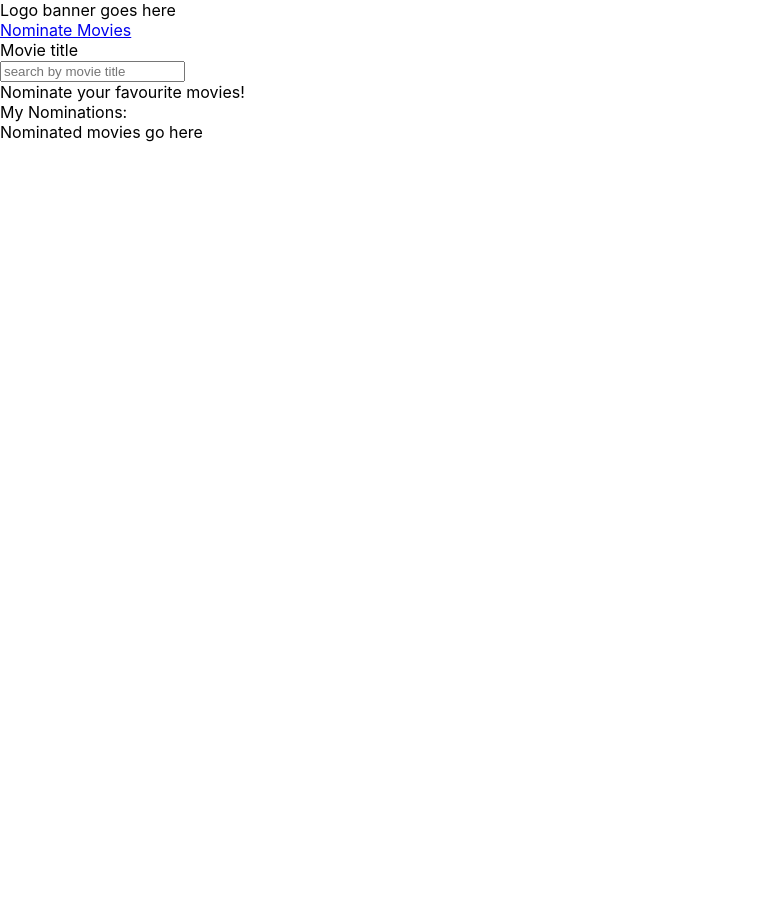
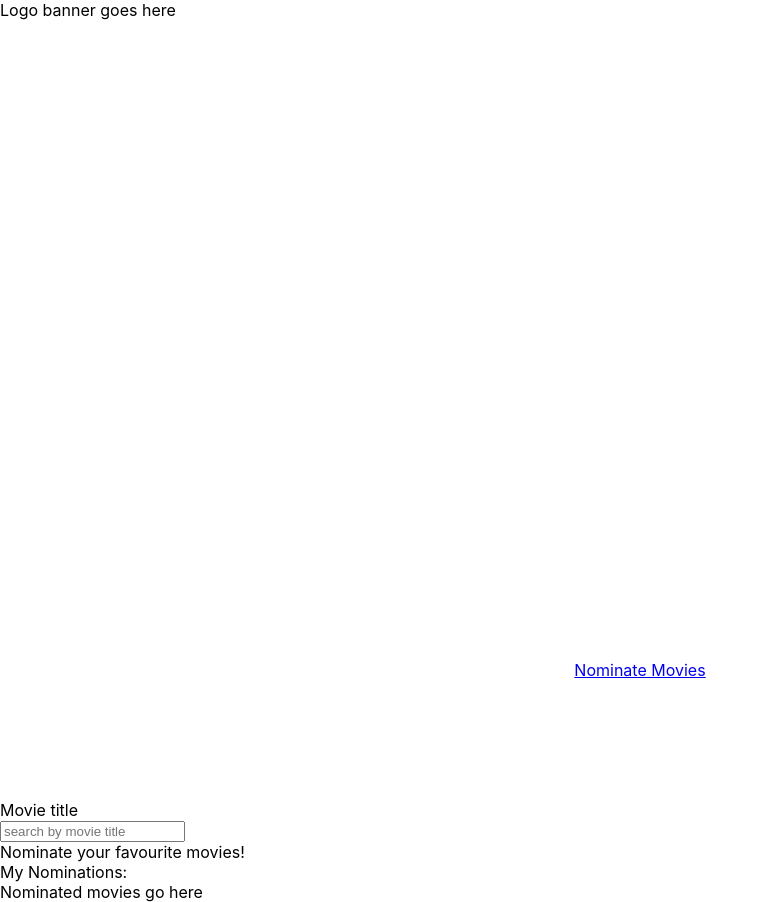
Before and after one commit to NatalieSokolova/the-shoppies, a React (Create React App) app: page / in a window 1280 px wide. Shown: the whole page, without its empty margins (0-768 px from the left). Before the commit the page ends 800 px from the top, so only its background shows below. Built offline with nearby package versions, Linux system fonts and the light colour scheme.

Commit message:
centers link

```diff
--- /dev/null
+++ b/src/components/Home.css
@@ -0,0 +1,8 @@
+.homePage {
+  height: 100vh;
+}
+
+.linkToSearch {
+  margin-top: 80vh;
+  text-align: center;
+}
--- a/src/components/Home.jsx
+++ b/src/components/Home.jsx
@@ -1,10 +1,13 @@
 import React from "react";
+import "./Home.css";
 
 export default function Home() {
   return (
-    <div id="homePage">
-      <div id="logo">Logo banner goes here</div>
-      <a href="#searchBar">Nominate Movies</a>
+    <div className="homePage">
+      <div className="logo">Logo banner goes here</div>
+      <div className="linkToSearch">
+        <a href="#searchBar">Nominate Movies</a>
+      </div>
     </div>
   );
 }
```
Also changed, not shown: 1 other file (tests, documents, lock files or other folders).
